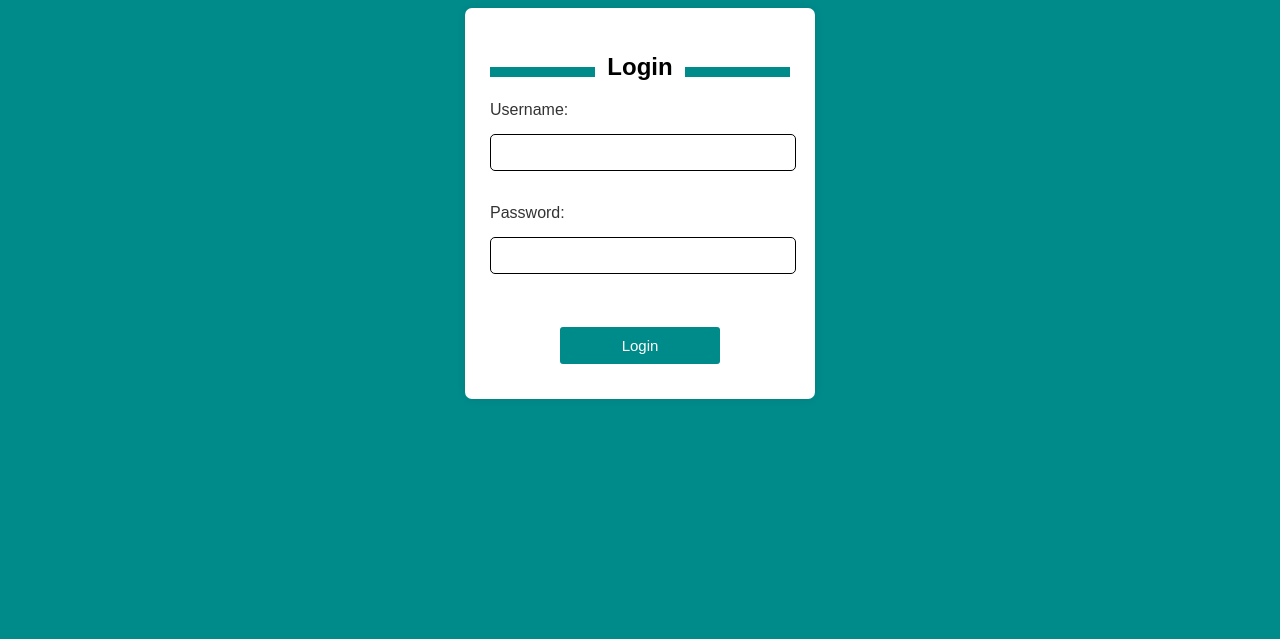
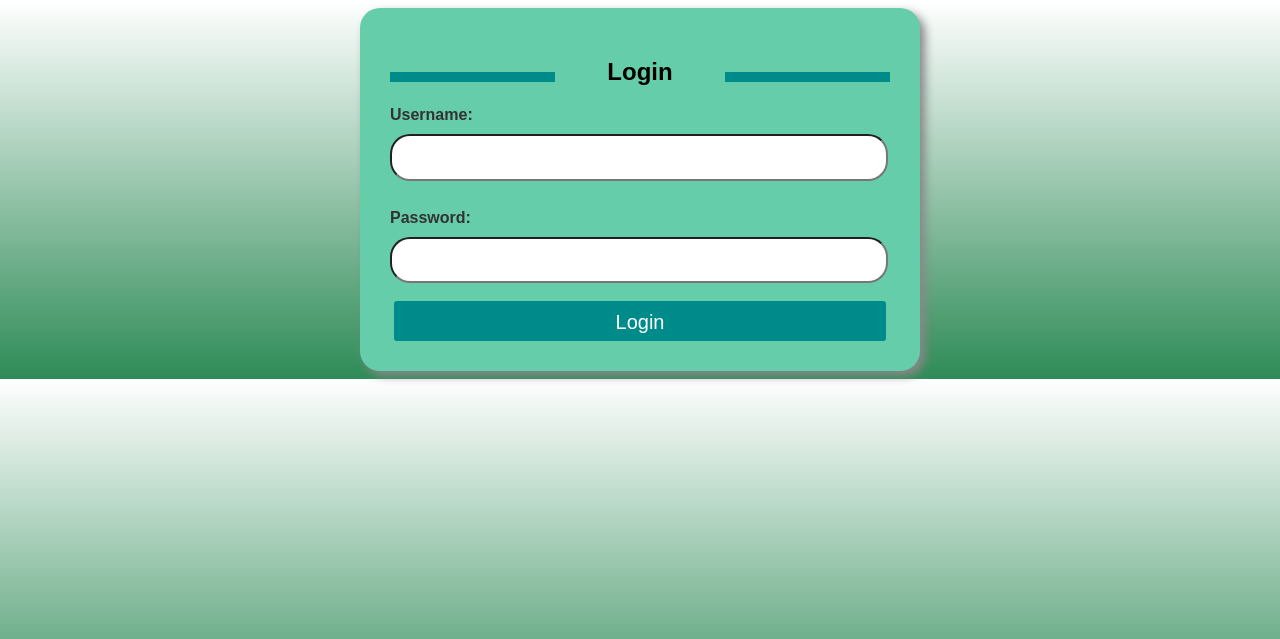
Before and after one commit to sanjanavurity/Web-Development, a PHP site: page /login.php in a window 1280 px wide. Shown: the top 639 px of the page. Run offline with PHP 8.4, Linux system fonts and the light colour scheme.

Commit message:
second commit

```diff
--- a/login.php
+++ b/login.php
@@ -2,21 +2,22 @@
 <html>
 <head>
     <title>Simple Login System</title>
-<style>
+    <style>
         body {
             font-family: Arial, sans-serif;
-            background-color:darkcyan;
             text-align: left;
+            background-image: linear-gradient(#fff, seagreen);
         }
+
         .container {
-            max-width: 300px;
+            max-width: 500px;
             margin: 0 auto;
-            background: white;
-            padding: 25px;
-            border-radius: 7px;
-            box-shadow: 0 0 10px rgba(0, 0, 0, 0.1);
+            padding: 30px;
+            border-radius: 20px;
+            box-shadow: 5px 5px 10px 0px #888888;
+            background-color: mediumaquamarine;
+        }
 
-        }
         h2 {
             color: black;
             position: relative;
@@ -25,7 +26,7 @@
             content: '';
             position: absolute;
             top: 50%;
-            width: 35%;
+            width: 33%;
             height: 10px;
             background-color: darkcyan;
         }
@@ -37,38 +38,67 @@
         h2::after {
             right: 0;
         }
-        form ,label {
-            display: block;
+
+        form {
+
+            margin-top: 20px;
+
+        }
+
+        label {
+            display:flex;
             margin: 10px 0;
             color: #333;
+            font-weight: bold;
         }
-        input[type="text"],
-        input[type="password"] {
-            width: 94.5%;
-            padding:10px;
+
+        .password-container input[type="password"] {
+            width: 48%; /* Set the width for each password field */
+        }
+
+        input[type="name"],input[type="username"],input[type="confirmPassword"],input[type="phone"],input[type="bdate"]
+        input[type="password"],
+        input[type="email"] {
+            width: 100px;
             margin: 5px 0;
-            border: 1.9px solid black;
-            border-radius: 5px;
+            font-size:30px;
+            border: 6px solid gray;
+            border-radius: 20px;
+        }
+        input{
+            height:2em;
+            width:28.5rem;
+            border-radius: 20px;
         }
         input[type="submit"] {
             background-color: darkcyan;
             color: #fff;
-            padding: 10px 10px;
+            padding: 10px 20px;
             border: none;
             border-radius: 3px;
-            width:10rem;
+      width:30.8rem;
             cursor: pointer;
-            font-size: 15px;
-            margin-top: 30px;
+            font-size: 20px;
         }
+        input{
+            padding:0.5rem;
+            padding-right: 30px;
+
+        }
+
         input[type="submit"]:hover {
             background-color: gray;
         }
-        #error-message {
-            color: red;
-            display: none;
-            margin-top: 10px;
-        }
+
+input[type="checkbox"] {
+    margin: 5px 0;
+    font-size: 5px;
+    border: 1px solid gray;
+    border-radius: 10px;
+    width: auto;
+}
+
+
     </style>
 </head>
 
```
Also changed, not shown: connect.php (+31 -18 lines), database.php (added, +11 -0 lines), home.html (added, +61 -0 lines), index.php (+15 -14 lines), login_process.php (added, +45 -0 lines), show_data.php (added, +13 -0 lines), welcome.php (added, +11 -0 lines).
